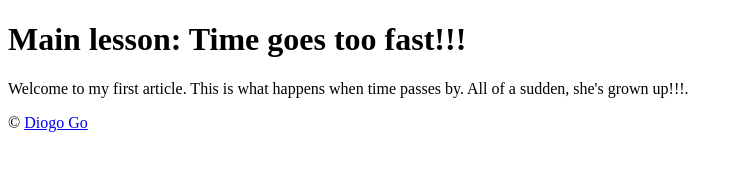
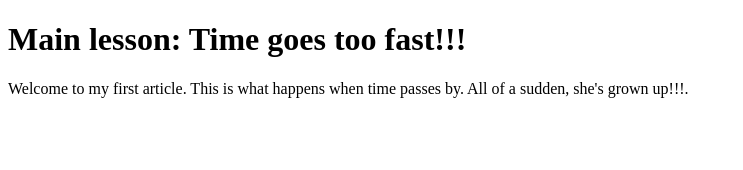
Before and after one commit to LaloBlogger/urban-garbanzo, a plain HTML site: page articel1.html in a window 1280 px wide. Shown: the whole page, without its empty margins (0-743 px from the left). Drawn offline with Linux system fonts and the light colour scheme.

Commit message:
Update articel1.html

```diff
--- a/articel1.html
+++ b/articel1.html
@@ -10,8 +10,6 @@
   <h1 class="article-title">Main lesson: Time goes too fast!!!</h1>
   <p>Welcome to my first article. This is what happens when time passes by. All of a sudden, she's grown up!!!.</p>
   <!-- Wonder how the article will show up -->
-  <div class="footer">
-    <p>&copy; <a href="https://www.instagram.com/diogogo_aviation?igsh=MWo0cDRlbWFob2lzNQ==" class="footer-link">Diogo Go</a></p>
-  </div>
+
 </body>
 </html>
```
